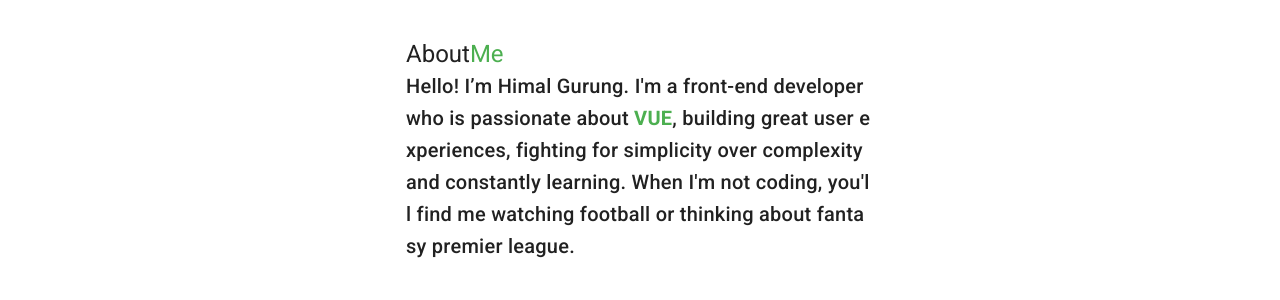
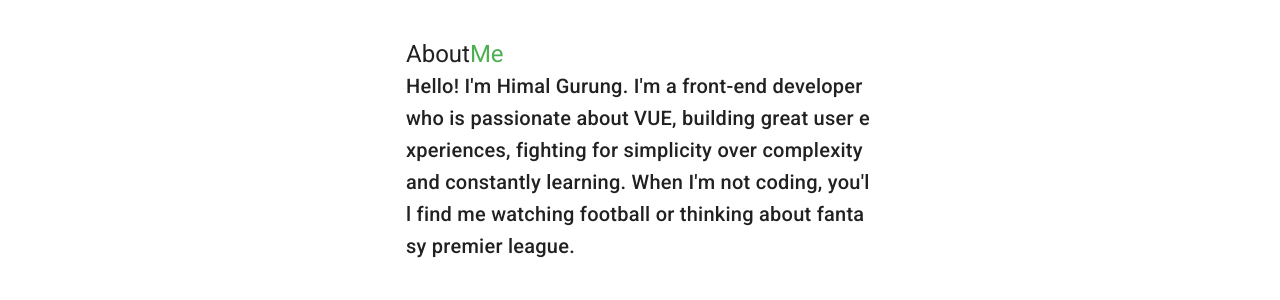
Before and after one commit to grg-himal99/grg-himal99.github.io, a Vue app: page / in a window 1280 px wide. Shown: the part 132-432 px from the top of the page. Built offline with nearby package versions, Linux system fonts and the light colour scheme; what storyblok-vue would draw is missing.

Commit message:
Edited i18n on Home page.

```diff
--- a/src/views/Home.vue
+++ b/src/views/Home.vue
@@ -48,13 +48,7 @@
             </h3>
             <div>
               <p>
-                Hello! I’m Himal Gurung. I'm a front-end developer who
-                is passionate about
-                <span
-                  class="green--text font-weight-bold"
-                >VUE</span>, building great user experiences,
-                fighting for simplicity over complexity and constantly learning.
-                When I'm not coding, you'll find me watching football or thinking about fantasy premier league.
+                {{ t('home.description', 'Hello! I\'m Himal Gurung. I\'m a front-end developer who is passionate about VUE, building great user experiences, fighting for simplicity over complexity and constantly learning. When I\'m not coding, you\'ll find me watching football or thinking about fantasy premier league.') }}
               </p>
             </div>
           </div>
```
